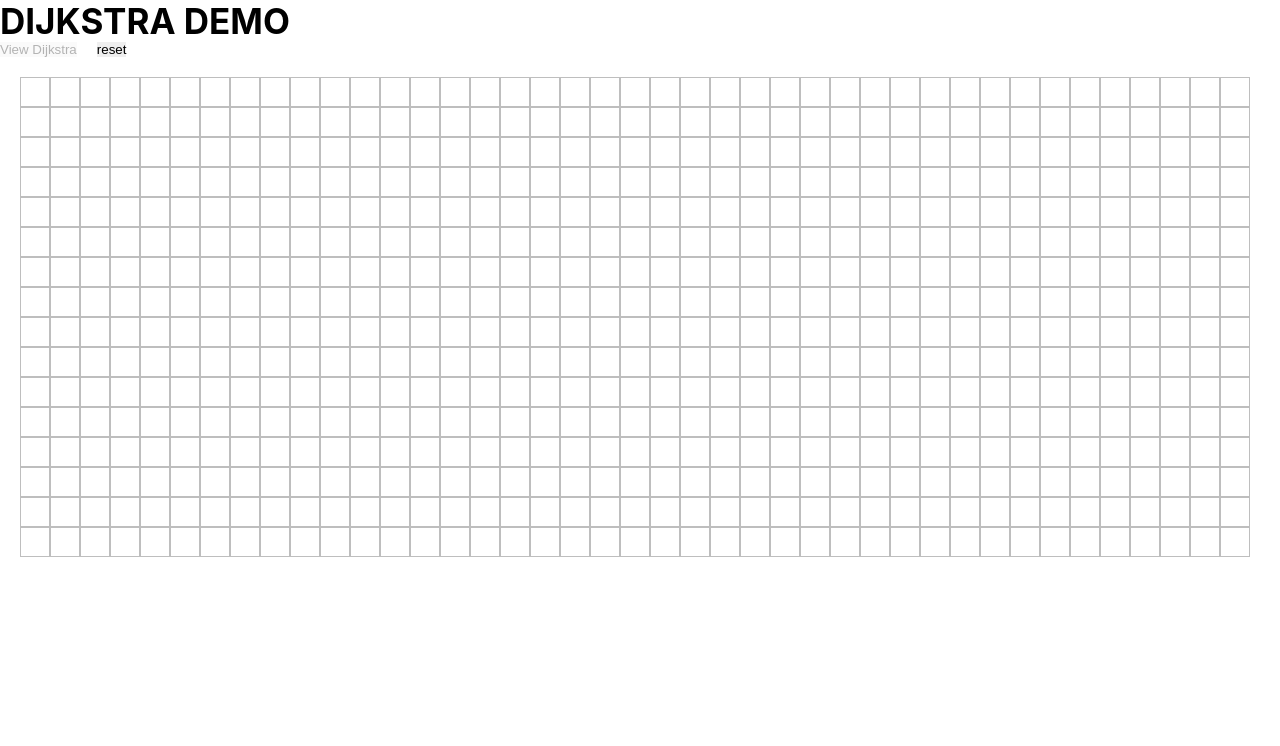
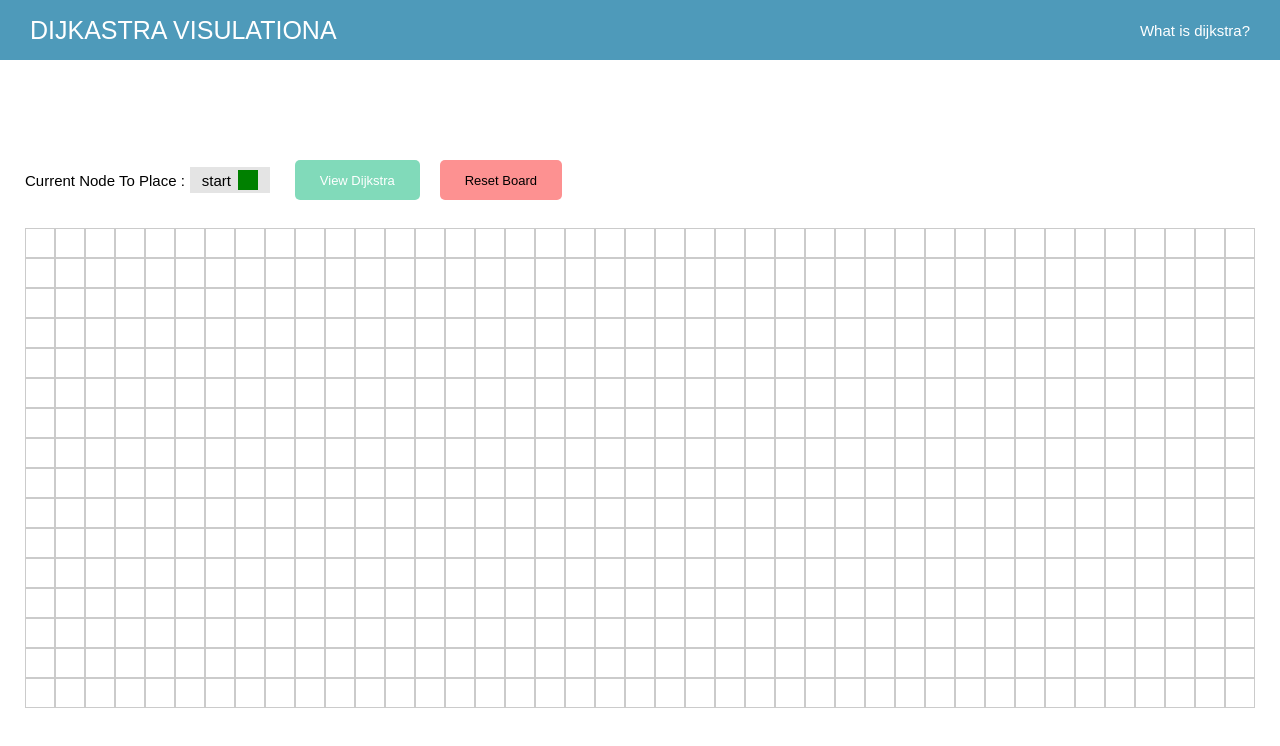
Before and after one commit to aakash018/dijkstras-visualization, a React (Vite) app: page / in a window 1280 px wide. Shown: the top 746 px of the page. Built offline with nearby package versions, Linux system fonts and the light colour scheme.

Commit message:
UI basics added

```diff
--- a/src/App.scss
+++ b/src/App.scss
@@ -1,7 +1,35 @@
+@import url("https://fonts.googleapis.com/css2?family=Rubik:wght@300;400;600&display=swap");
+
 @import "./components/Table/Table.styles.scss";
 @import "./components/Node/Node.styles.scss";
+@import "./components/Header/header.styles.scss";
+@import "./components/NodeStatus/NodeStatus.styles.scss";
 
 .table-wrapper {
   width: 100vw;
   height: 100vh;
+
+  // background-color: yellow;
+
+  display: flex;
+  flex-direction: column;
+  justify-content: center;
+  align-items: center;
 }
+
+button {
+  padding: 2px 25px;
+  height: 40px;
+  cursor: pointer;
+  background-color: rgb(58, 192, 145);
+
+  border-radius: 5px;
+
+  font-size: 1.3rem;
+
+  &:disabled {
+    background-color: rgb(129, 218, 186);
+    color: white;
+    cursor: not-allowed;
+  }
+}
--- a/src/App.tsx
+++ b/src/App.tsx
@@ -1,10 +1,11 @@
 import "./App.scss";
+import Header from "./components/Header/Header";
 import Table from "./components/Table/Table";
 
 const App: React.FC = () => {
   return (
     <div>
-      <h1>DIJKSTRA DEMO</h1>
+      <Header />
       <div className="table-wrapper">
         <Table />
       </div>
--- /dev/null
+++ b/src/components/Header/Header.tsx
@@ -0,0 +1,12 @@
+import React from "react";
+
+const Header: React.FC = () => {
+  return (
+    <header>
+      <section className="logo">DIJKASTRA VISULATIONA</section>
+      <section className="what-is">What is dijkstra?</section>
+    </header>
+  );
+};
+
+export default Header;
--- /dev/null
+++ b/src/components/Header/header.styles.scss
@@ -0,0 +1,20 @@
+header {
+  background-color: var(--theme-color);
+  color: white;
+
+  display: flex;
+  justify-content: space-between;
+  align-items: center;
+
+  padding: 0px 30px;
+
+  height: 60px;
+
+  .logo {
+    font-size: 2.5rem;
+  }
+
+  .what-is {
+    font-size: 1.5rem;
+  }
+}
--- a/src/components/Node/Node.styles.scss
+++ b/src/components/Node/Node.styles.scss
@@ -6,10 +6,11 @@ $animation-time-visited: 0.5s;
   height: 100%;
   transition: all$animation-time ease-in;
   cursor: pointer;
+  border: 1px solid rgba(131, 131, 131, 0.418);
 }
 
 .start-node {
-  background-color: rgb(110, 255, 110);
+  background-color: rgb(51, 255, 0);
   transform-origin: center;
   transform: scale(0);
   animation: NodeAnim $animation-time ease-in 0s 1 forwards;
@@ -23,7 +24,7 @@ $animation-time-visited: 0.5s;
 }
 
 .visited-node {
-  background-color: rgb(145, 85, 194);
+  background-color: rgb(123, 191, 255);
   animation: visitedNodesAni $animation-time-visited ease-in 0s 1 forwards;
 }
 
@@ -32,7 +33,8 @@ $animation-time-visited: 0.5s;
 }
 
 .path-node {
-  background-color: rgb(240, 240, 97);
+  background-color: rgb(183, 97, 240);
+  border: none;
 }
 
 @keyframes NodeAnim {
@@ -46,7 +48,7 @@ $animation-time-visited: 0.5s;
     transform-origin: center;
     transform: scale(0.1);
     border-radius: 50%;
-    background-color: rgb(75, 206, 0);
+    background-color: rgb(102, 255, 0);
   }
   to {
     border-radius: 0;
--- /dev/null
+++ b/src/components/NodeStatus/NodeStatus.styles.scss
@@ -0,0 +1,40 @@
+.node-status {
+  width: fit-content;
+  padding: 15px 20px;
+
+  font-size: 1.5rem;
+
+  &--text {
+    display: flex;
+    align-items: center;
+  }
+}
+
+.user-node-type {
+  margin: 0 5px;
+
+  background-color: rgb(228, 228, 228);
+  padding: 3px 5px;
+  width: 80px;
+
+  display: flex;
+  justify-content: space-evenly;
+  align-items: center;
+
+  &--main {
+    width: 20px;
+    height: 20px;
+  }
+
+  &--finish {
+    background-color: red;
+  }
+
+  &--start {
+    background-color: green;
+  }
+
+  &--wall {
+    background-color: black;
+  }
+}
--- /dev/null
+++ b/src/components/NodeStatus/NodeStatus.tsx
@@ -0,0 +1,19 @@
+import React from "react";
+import NodeType from "./NodeType";
+
+interface Props {
+  type: "start" | "finish" | "wall";
+}
+
+const NodeStatus: React.FC<Props> = ({ type }) => {
+  return (
+    <div className="node-status">
+      <section className="node-status--text">
+        <span>Current Node To Place : </span>
+        <NodeType type={type} />
+      </section>
+    </div>
+  );
+};
+
+export default NodeStatus;
--- /dev/null
+++ b/src/components/NodeStatus/NodeType.tsx
@@ -0,0 +1,18 @@
+import React from "react";
+
+interface Props {
+  type: "start" | "finish" | "wall";
+}
+
+const NodeType: React.FC<Props> = ({ type }) => {
+  return (
+    <div className="user-node-type">
+      {type}
+      <div className={` user-node-type--main user-node-type--${type}`}>
+        &nbsp;
+      </div>
+    </div>
+  );
+};
+
+export default NodeType;
--- a/src/components/Table/Table.styles.scss
+++ b/src/components/Table/Table.styles.scss
@@ -1,6 +1,27 @@
+.actionsTab {
+  // margin-left: 100px;
+
+  width: 100%;
+
+  display: flex;
+  align-items: center;
+
+  .node-status-wraper {
+    justify-self: flex-start;
+  }
+
+  .reset-btn {
+    background-color: rgb(253, 145, 145);
+  }
+}
 .table {
   padding: 20px;
   margin-bottom: 40px;
+
+  // background-color: yellow;
+  display: flex;
+  justify-content: center;
+  align-items: center;
 
   &-container {
     width: 100%;
@@ -10,7 +31,7 @@
   }
 
   &-node {
-    border: 1px solid rgba(95, 95, 95, 0.404);
+    // outline: 1px solid rgba(76, 147, 168, 0.404);
 
     width: 30px;
     height: 30px;
--- a/src/components/Table/Table.tsx
+++ b/src/components/Table/Table.tsx
@@ -5,6 +5,7 @@ import { COLS, ROWS } from "../../global/grid";
 import dijkstra, { findShortestPath } from "../../algorithm/dijkstra";
 import useWallDrag from "../../hooks/useWallDrag";
 import useAnimations from "../../hooks/useAnimations";
+import NodeStatus from "../NodeStatus/NodeStatus";
 
 type InputState = "start" | "finish" | "wall";
 
@@ -118,13 +119,26 @@ const Table: React.FC = () => {
   };
 
   return (
-    <>
-      <button disabled={!(inputState === "wall")} onClick={onDijkstraRun}>
-        View Dijkstra
-      </button>
-      <button onClick={handleBordReset} style={{ marginLeft: "20px" }}>
-        reset
-      </button>
+    <div className="table-and-buttons">
+      <div className="actionsTab">
+        <div className="node-status-wraper">
+          <NodeStatus type={inputState} />
+        </div>
+        <button
+          disabled={!(inputState === "wall")}
+          onClick={onDijkstraRun}
+          className="pri-btn"
+        >
+          View Dijkstra
+        </button>
+        <button
+          onClick={handleBordReset}
+          style={{ marginLeft: "20px" }}
+          className="reset-btn"
+        >
+          Reset Board
+        </button>
+      </div>
       <div className="table">
         <div className="table-container">
           {grid.map((row, i) => (
@@ -157,7 +171,7 @@ const Table: React.FC = () => {
           ))}
         </div>
       </div>
-    </>
+    </div>
   );
 };
 
--- a/src/index.css
+++ b/src/index.css
@@ -2,6 +2,11 @@
   padding: 0;
   margin: 0;
   box-sizing: border-box;
+  font-family: "Ubuntu", sans-serif;
+}
+
+:root {
+  --theme-color: #4e9aba;
 }
 
 html {
@@ -10,9 +15,7 @@ html {
 }
 
 body {
-  font-family: -apple-system, BlinkMacSystemFont, "Segoe UI", "Roboto", "Oxygen",
-    "Ubuntu", "Cantarell", "Fira Sans", "Droid Sans", "Helvetica Neue",
-    sans-serif;
+  font-family: "Ubuntu", sans-serif;
   -webkit-font-smoothing: antialiased;
   -moz-osx-font-smoothing: grayscale;
 }
```
